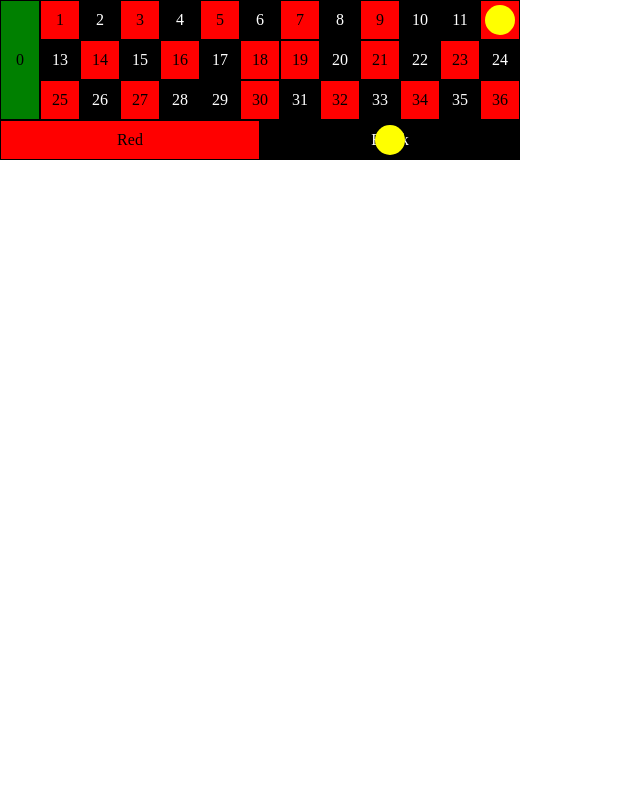
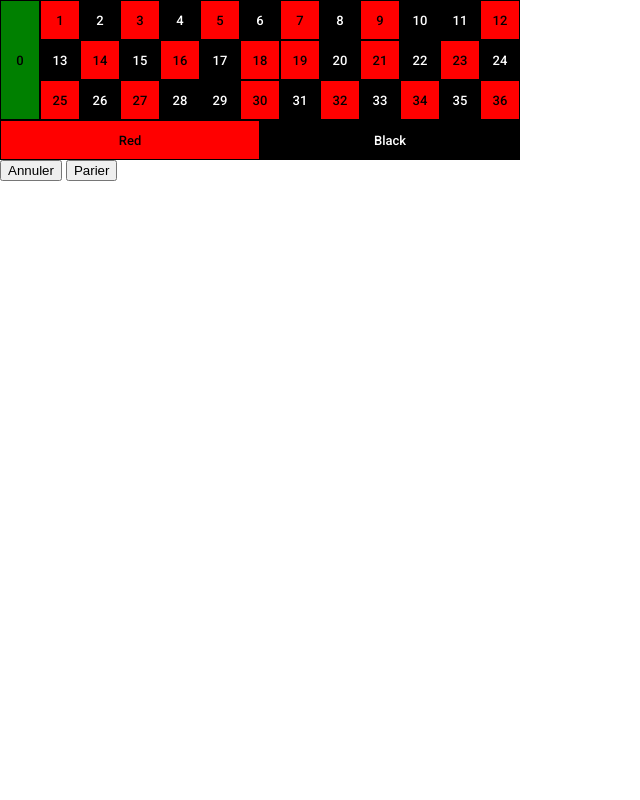
Before and after one commit to iutThomasLmre/roulette, a Flask app: page / in a window 1280 px wide. Shown: the whole page, without its empty margins (0-640 px from the left). Run offline with Flask 3, Linux system fonts and the light colour scheme.

Commit message:
Flask command

```diff
--- /dev/null
+++ b/static/main.js
@@ -0,0 +1,35 @@
+const CANCEL_BET = document.getElementById("cancel-bet");
+const PLACE_BET = document.getElementById("place-bet");
+
+let elements = document.querySelectorAll(".item-number, .item-color");
+let bets = [];
+
+const toggleActive = (element, add) => {
+    element.classList[add ? 'add' : 'remove']('active');
+};
+
+const placeBet = (bet) => {
+    bet = { ...bet, value: 1 };
+    let existingBet = bets.find(b => b.bet === bet.bet);
+    existingBet ? existingBet.value++ : bets.push(bet);
+    console.log(bets);
+};
+
+const removeAllBets = () => {
+    elements.forEach(element => toggleActive(element, false));
+    bets = [];
+};
+
+elements.forEach(element => {
+    element.addEventListener("click", () => {
+        toggleActive(element, true);
+        let bet = { bet: element.innerHTML };
+        let updatedBet = placeBet(bet);
+        if (element.classList.contains("active")) {
+            element.textContent = `${updatedBet.bet} (${updatedBet.value})`;
+        }
+    });
+});
+
+CANCEL_BET.addEventListener("click", removeAllBets);
+PLACE_BET.addEventListener("click", removeAllBets);
--- a/static/styles.css
+++ b/static/styles.css
@@ -1,3 +1,5 @@
+@import url('https://fonts.googleapis.com/css2?family=Roboto:ital,wght@0,100..900;1,100..900&display=swap');
+
 :root {
     --number-size: 40px;
 }
@@ -11,6 +13,7 @@ body, html {
     margin: 0;
     height: 100vh;
     width: 100vw;
+    font-family: 'Roboto', sans-serif;
 }
 
 .bet-container {
@@ -37,6 +40,9 @@ body, html {
             width: var(--number-size);
             border: 1px solid #000;
             cursor: pointer;
+            user-select: none;
+            font-size: 13px;
+            font-weight: 500;
         }
     }
 
@@ -52,6 +58,9 @@ body, html {
             justify-content: center;
             border: 1px solid #000;
             cursor: pointer;
+            user-select: none;
+            font-size: 13px;
+            font-weight: 500;
         }
     }
 
@@ -83,6 +92,6 @@ body, html {
         width: calc(var(--number-size) - 10px);
         height: calc(var(--number-size) - 10px);
         border-radius: 50%;
-        background-color: yellow;
+        background-color: rgb(199, 202, 216);
     }
 }
--- a/templates/index.html
+++ b/templates/index.html
@@ -1,5 +1,6 @@
 <!DOCTYPE html>
 <html lang="fr">
+
 <head>
     <meta charset="UTF-8">
     <meta http-equiv="X-UA-Compatible" content="IE=edge">
@@ -7,6 +8,7 @@
     <link rel="stylesheet" href="{{ url_for('static', filename='styles.css') }}">
     <title>Roulette</title>
 </head>
+
 <body>
     <div class="bet-container">
         <div class="numbers-wrapper">
@@ -23,7 +25,7 @@
                 <div class="item-number red">9</div>
                 <div class="item-number black">10</div>
                 <div class="item-number black">11</div>
-                <div class="item-number red active">12</div>
+                <div class="item-number red">12</div>
                 <div class="item-number black">13</div>
                 <div class="item-number red">14</div>
                 <div class="item-number black">15</div>
@@ -52,8 +54,15 @@
         </div>
         <div class="color-wrapper">
             <div class="item-color red">Red</div>
-            <div class="item-color black active">Black</div>
+            <div class="item-color black">Black</div>
+        </div>
+        <div class="buttons-wrapper">
+            <button id="cancel-bet">Annuler</button>
+            <button id="place-bet">Parier</button>
         </div>
     </div>
+
+    <script src="{{ url_for('static', filename='main.js') }}"></script>
 </body>
+
 </html>
```
